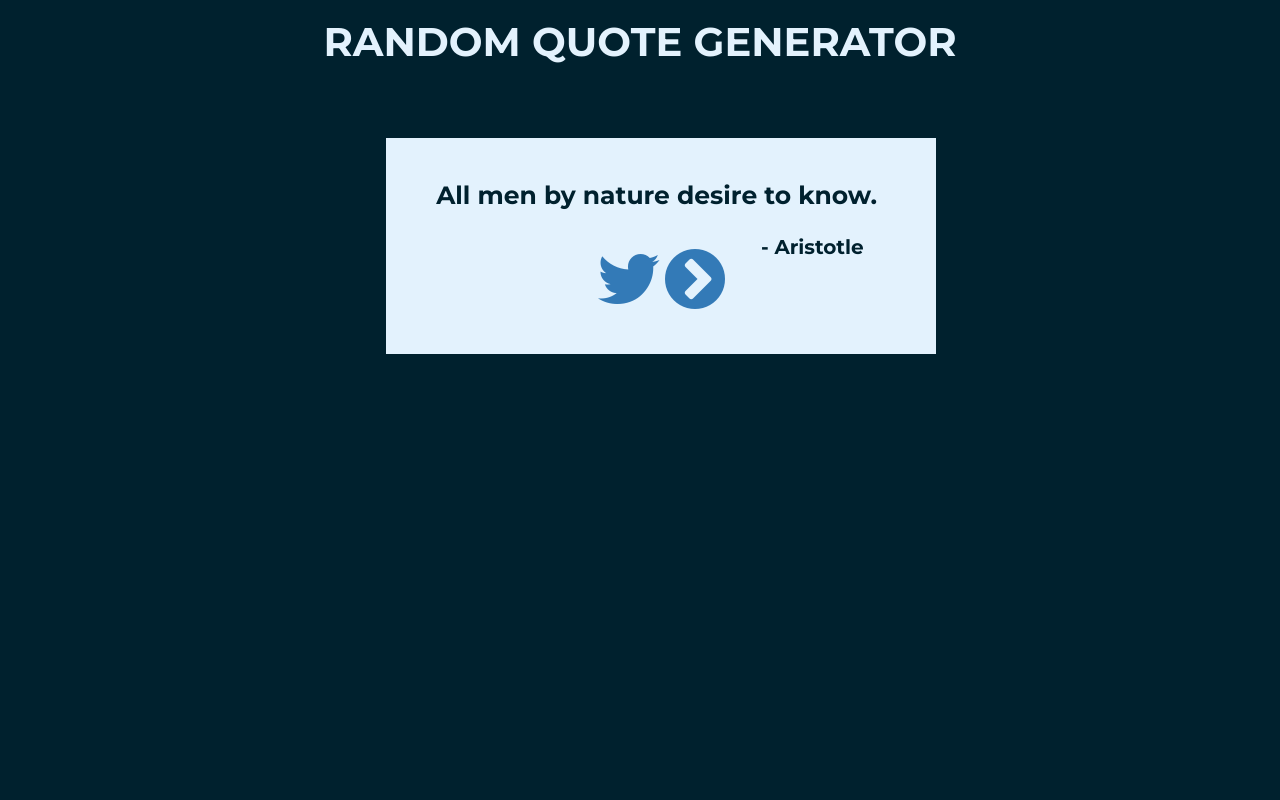
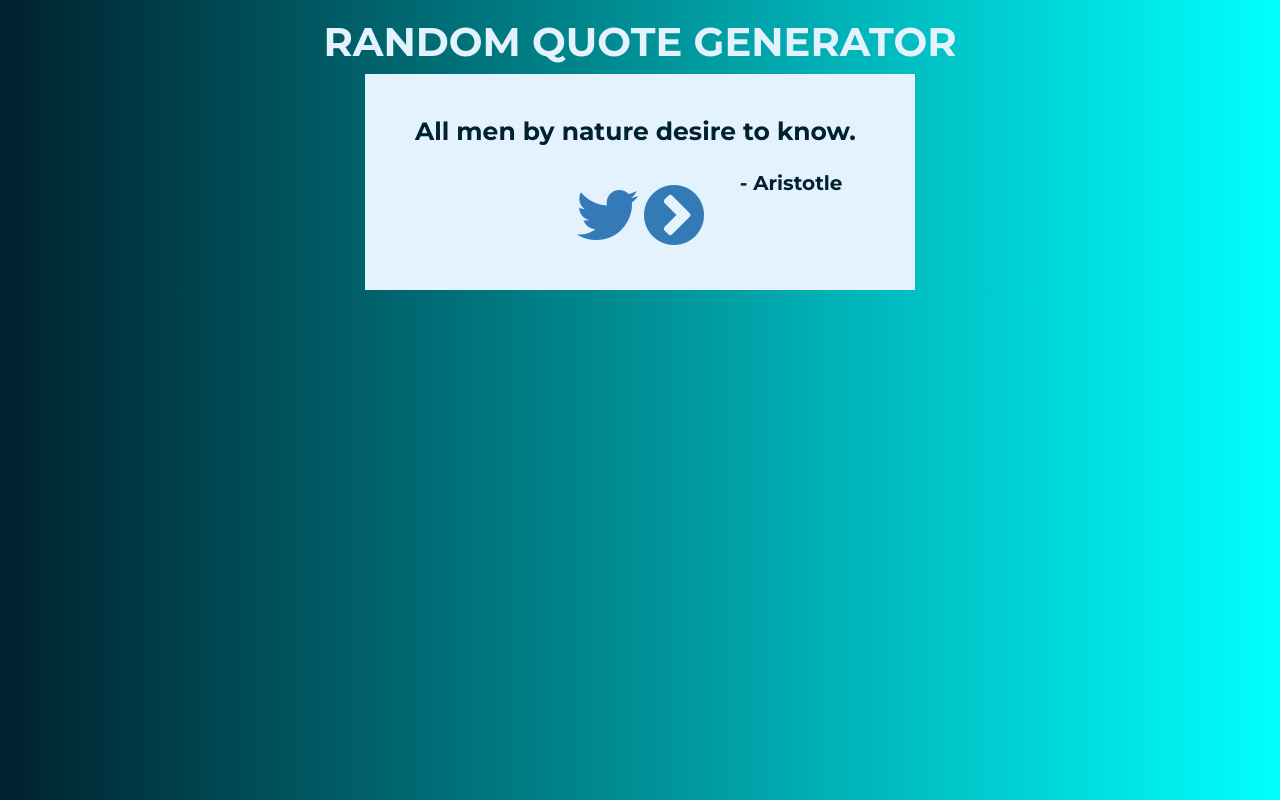
Before and after one commit to bfgonzalez/random-quote-generator, a plain HTML site: page index.html in a window 1280 px wide. Drawn offline with nearby package versions, Linux system fonts and the light colour scheme.

Commit message:
Update
Originally made the changes to the master branch, but then I noticed that the changes didn't reflect, so I made the same changes to the gh-branch. Fixed things such as the title and alignment

```diff
--- a/css/style.css
+++ b/css/style.css
@@ -7,17 +7,21 @@ h1 {
 }
 
 body {
-  background-color: #00212e;
+   /*background color if browser doesn't super gradient */
+   background-color: #00212e;
+
+   /* gradient style for background if browser supports it */
+   background-image: linear-gradient(to right, #00212e, aqua)
 }
 
 .quote-container {
   background-color: #e3f2fd;
   width: 550px;
   height: auto;
-  position: absolute;
-  display: table;
+  position: relative;
+  display: block;
   padding: 40px 50px;
-  margin: 5% 25% 10% 29%;
+  margin: auto;
 }
 
 .quoteText {
--- a/index.html
+++ b/index.html
@@ -2,7 +2,7 @@
 <html lang="en" >
 <head>
   <meta charset="UTF-8">
-  <title>Random Quote Generator Test</title>
+  <title>Random Quote Generator</title>
 
 
   <link rel='stylesheet prefetch' href='https://cdnjs.cloudflare.com/ajax/libs/twitter-bootstrap/3.3.7/css/bootstrap.min.css'>
```
